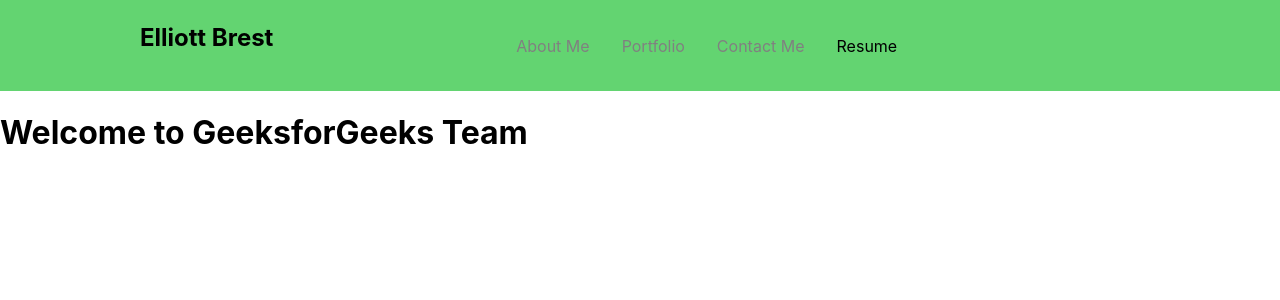
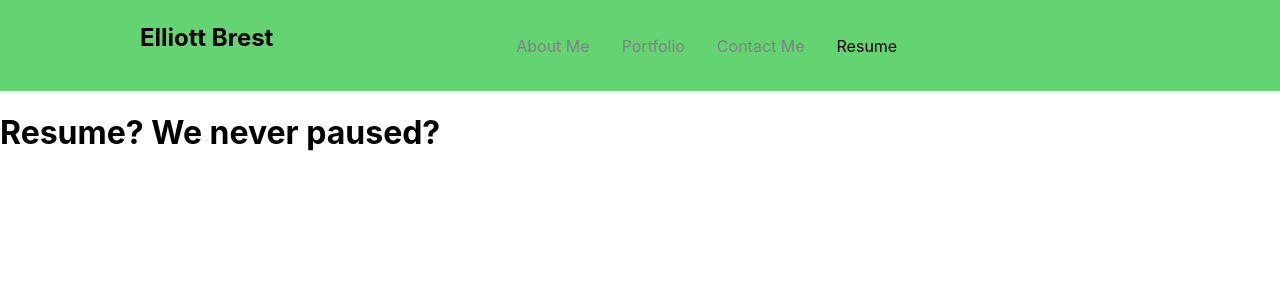
Before and after one commit to ebrest993/EBrest-Portfolio, a React (Create React App) app: page /resume in a window 1280 px wide. Shown: the top 300 px of the page. Built offline with nearby package versions, Linux system fonts and the light colour scheme.

Commit message:
netlify added

```diff
--- a/src/pages/resume.js
+++ b/src/pages/resume.js
@@ -11,7 +11,7 @@
 			}}
 		>
 			<h1>
-				Welcome to GeeksforGeeks Team
+				Resume? We never paused?
 			</h1>
 		</div>
 	);
```
Also changed, not shown: 2 other files (tests, documents, lock files or other folders).
